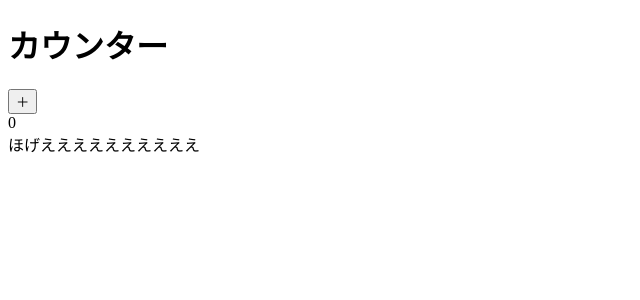
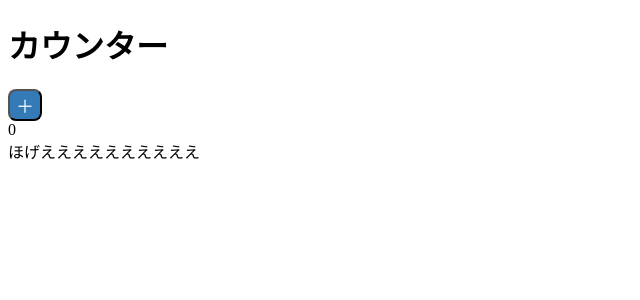
Before and after one commit to Ushinji/ts_react_rails, a React app: page / in a window 1280 px wide. Shown: the top 300 px of the page, without its empty margins (0-640 px from the left). Built offline with nearby package versions, Linux system fonts and the light colour scheme; the HTML template or start-up script is replaced by a standard one.

Commit message:
Add styled-component support

```diff
--- a/package.json
+++ b/package.json
@@ -12,12 +12,14 @@
   },
   "dependencies": {
     "react": "^16.8.6",
-    "react-dom": "^16.8.6"
+    "react-dom": "^16.8.6",
+    "styled-components": "^4.2.0"
   },
   "devDependencies": {
     "@types/jest": "^24.0.11",
     "@types/react": "^16.8.12",
     "@types/react-dom": "^16.8.3",
+    "@types/styled-components": "^4.1.13",
     "@typescript-eslint/eslint-plugin": "^1.6.0",
     "@typescript-eslint/parser": "^1.6.0",
     "eslint": "^5.16.0",
@@ -31,6 +33,7 @@
     "eslint-plugin-react": "^7.12.4",
     "husky": "^1.3.1",
     "jest": "^24.7.1",
+    "jest-styled-components": "^6.3.1",
     "lint-staged": "^8.1.5",
     "npm-run-all": "^4.1.5",
     "prettier": "^1.16.4",
--- a/src/Counter.tsx
+++ b/src/Counter.tsx
@@ -1,4 +1,22 @@
 import * as React from 'react';
+import styled from 'styled-components';
+
+const Button = styled.button`
+  display: inline-block;
+  font-size: 18px;
+  border-radius: 8px;
+  text-align: center;
+  text-decoration: none;
+  background-color: #337ab7;
+  color: #ffffff;
+
+  &:hover {
+    text-decoration: none;
+    color: #ffffff;
+    background-color: #286090;
+    cursor: pointer;
+  }
+`;
 
 const Counter: React.FC = () => {
   const [count, SetCount] = React.useState(0);
@@ -10,9 +28,9 @@ const Counter: React.FC = () => {
   return (
     <div>
       <h1>カウンター</h1>
-      <button type="button" onClick={handleClick}>
+      <Button type="button" onClick={handleClick}>
         ＋
-      </button>
+      </Button>
       <div>{count}</div>
     </div>
   );
--- a/src/testUtils/setup.ts
+++ b/src/testUtils/setup.ts
@@ -1,4 +1,5 @@
 /* eslint-disable import/no-extraneous-dependencies */
+import 'jest-styled-components';
 import { cleanup } from 'react-testing-library';
 
 afterEach(cleanup);
--- a/tsconfig.json
+++ b/tsconfig.json
@@ -11,5 +11,10 @@
     "noImplicitReturns": true,
     "lib": ["es2017", "dom"],
     "baseUrl": "./",
+    "plugins": [
+      {
+        "name": "typescript-styled-plugin"
+      }
+    ]
   }
 }
```
Also changed, not shown: 1 other file (tests, documents, lock files or other folders).
